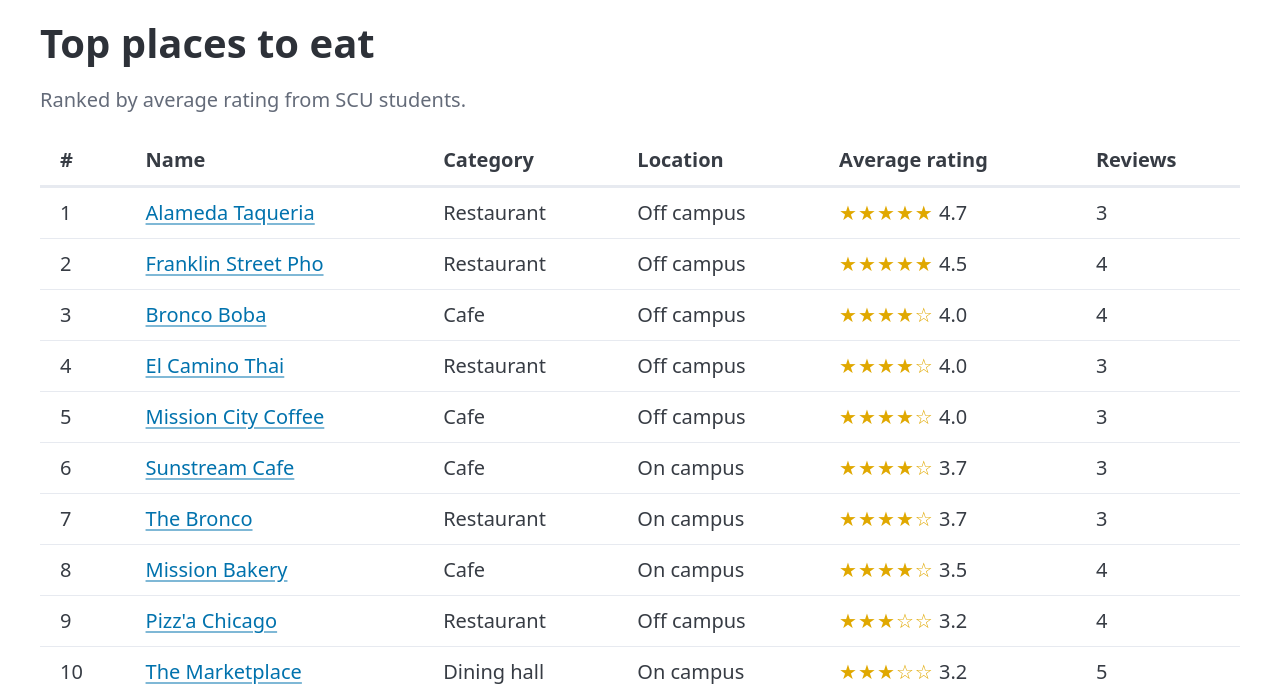
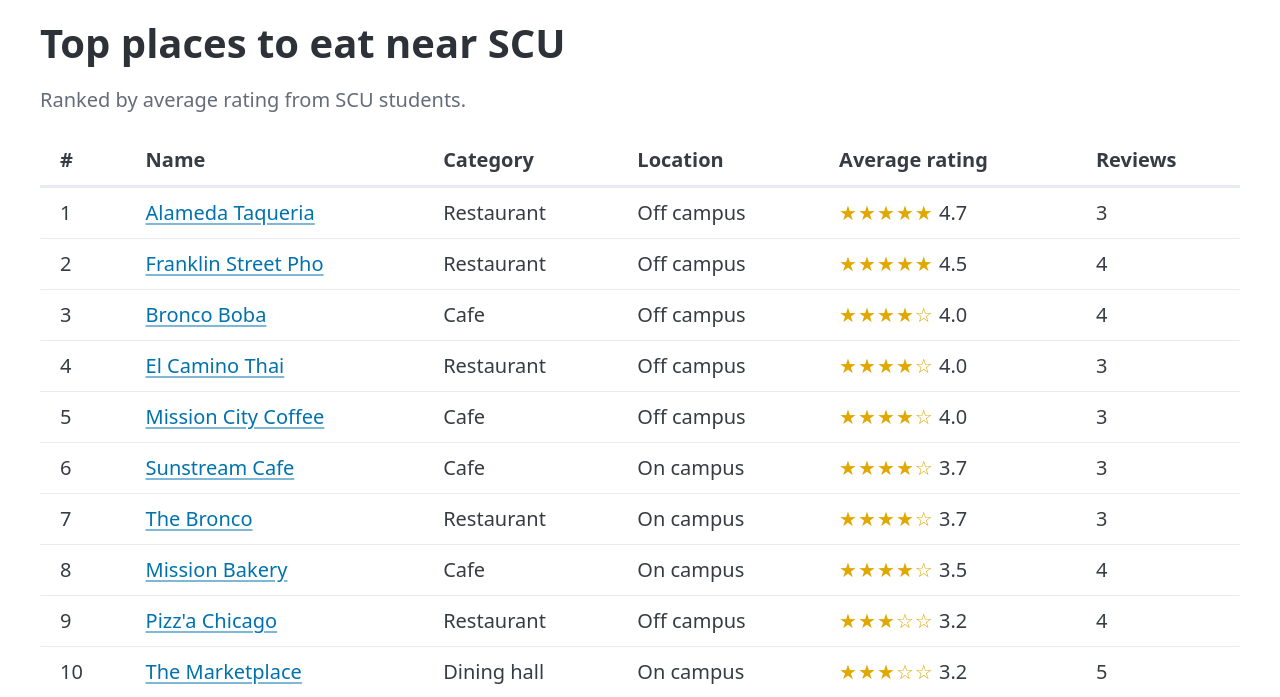
Before and after one commit to raconrad05-ux/Rate-the-food, a Flask app: page / in a window 1280 px wide. Shown: the part 110-807 px from the top of the page. Run offline with Flask 3, Linux system fonts and the light colour scheme; data comes from the database, SQL or seed files in the repository; some libraries are stand-ins or nearby versions.

Commit message:
Update homepage heading

```diff
--- a/templates/index.html
+++ b/templates/index.html
@@ -2,7 +2,7 @@
 {% from "_macros.html" import stars %}
 
 {% block content %}
-<h1>Top places to eat</h1>
+<h1>Top places to eat near SCU</h1>
 <p class="muted">Ranked by average rating from SCU students.</p>
 
 <div class="overflow-auto">
```
